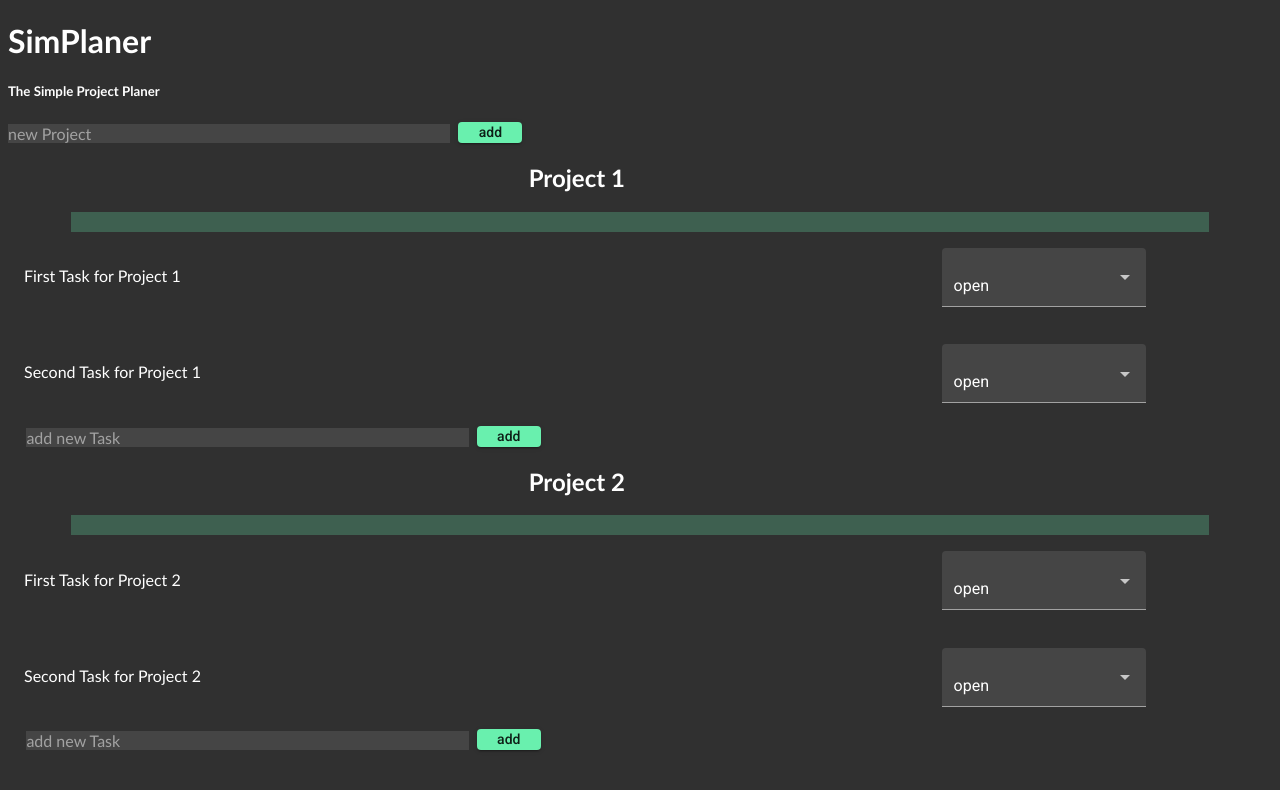
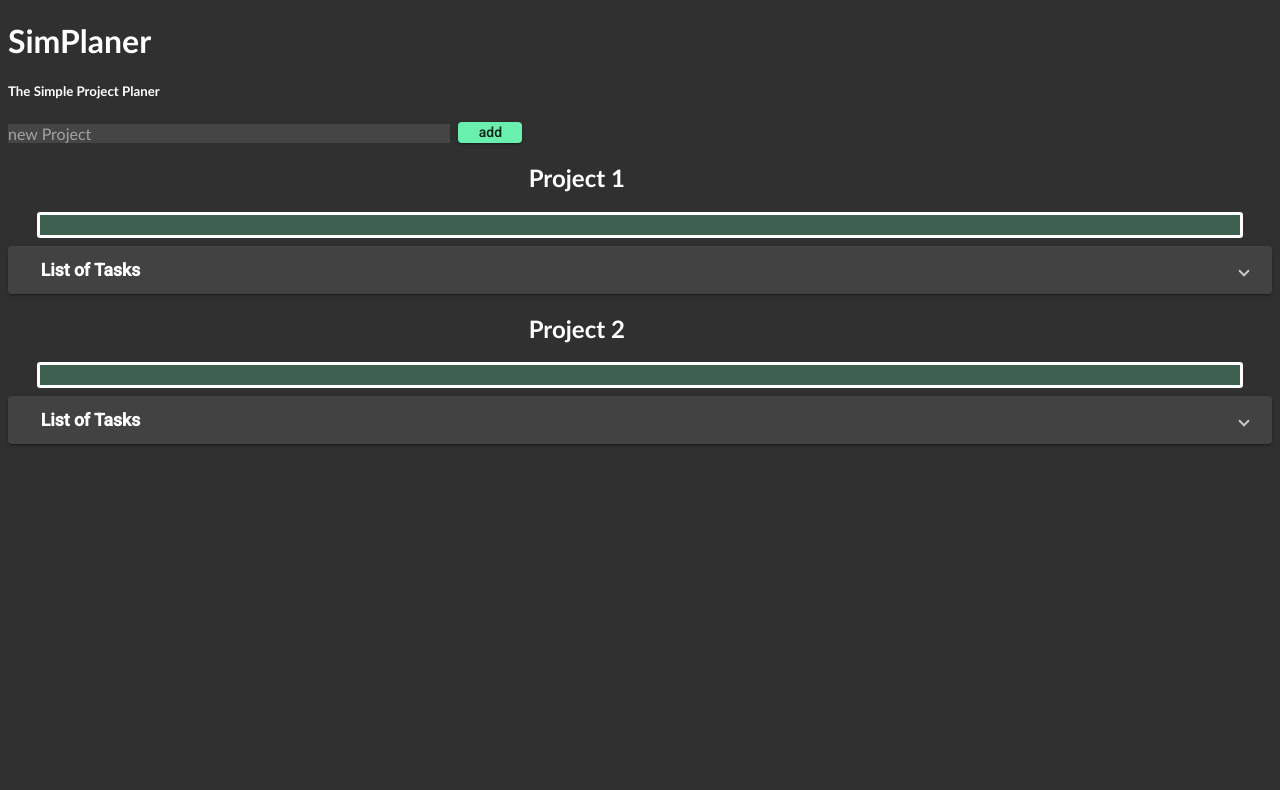
Before and after one commit to RouvenGonzalez/App-Template, an Angular app in the folder projekt/: page / in a window 1280 px wide. Shown: the top 790 px of the page. Built offline with nearby package versions, Linux system fonts and the light colour scheme.

Commit message:
#14 styled the application and added an expansionpannel for the task list

```diff
--- a/projekt/src/app/app.module.ts
+++ b/projekt/src/app/app.module.ts
@@ -13,6 +13,7 @@ import { MatSelectModule } from '@angular/material/select';
 import { MatProgressBarModule } from '@angular/material/progress-bar';
 import { MatInputModule } from '@angular/material/input';
 import { MatButtonModule } from '@angular/material/button';
+import { MatExpansionModule } from '@angular/material/expansion';
 
 @NgModule({
   declarations: [AppComponent, ProjectComponent, TaskComponent, ProgressbarComponent],
@@ -26,6 +27,7 @@ import { MatButtonModule } from '@angular/material/button';
     MatProgressBarModule,
     MatInputModule,
     MatButtonModule,
+    MatExpansionModule,
   ],
   providers: [],
   bootstrap: [AppComponent],
--- a/projekt/src/app/project/project.component.html
+++ b/projekt/src/app/project/project.component.html
@@ -8,6 +8,13 @@
       <h2 class="project-name">{{project.name}}</h2>
     </div>
       <app-progressbar [currentProject]="project"></app-progressbar>
-      <app-task [currentProject]="project"></app-task>
+      <mat-expansion-panel>
+        <mat-expansion-panel-header>
+          <mat-panel-title>
+             <h3 class="taskTitle"> List of Tasks</h3>
+            </mat-panel-title>
+        </mat-expansion-panel-header>
+            <app-task [currentProject]="project"></app-task>
+      </mat-expansion-panel>
   </div>
 </div>
--- a/projekt/src/styles.css
+++ b/projekt/src/styles.css
@@ -7,8 +7,10 @@ html {
 }
 
 .progress-bar {
-    width: 90%;
-    margin: 0 auto 0 auto;
+    width: 95%;
+    margin: 0 auto .5em auto;
+    border-style: solid;
+    border-radius: .2em;
 
 }
 
@@ -48,6 +50,7 @@ input[type="text"]{
     width: 35%;
     background-color: rgba(255,255,255,.1);
     margin-right: .5em;
+    color: blanchedalmond;
 
 }
 
@@ -55,3 +58,7 @@ button[type="submit"]{
     height: 1.5em;
     line-height: 1.5em;
 }
+
+h3.taskTitle{
+    margin-left: .5em;
+}
```
